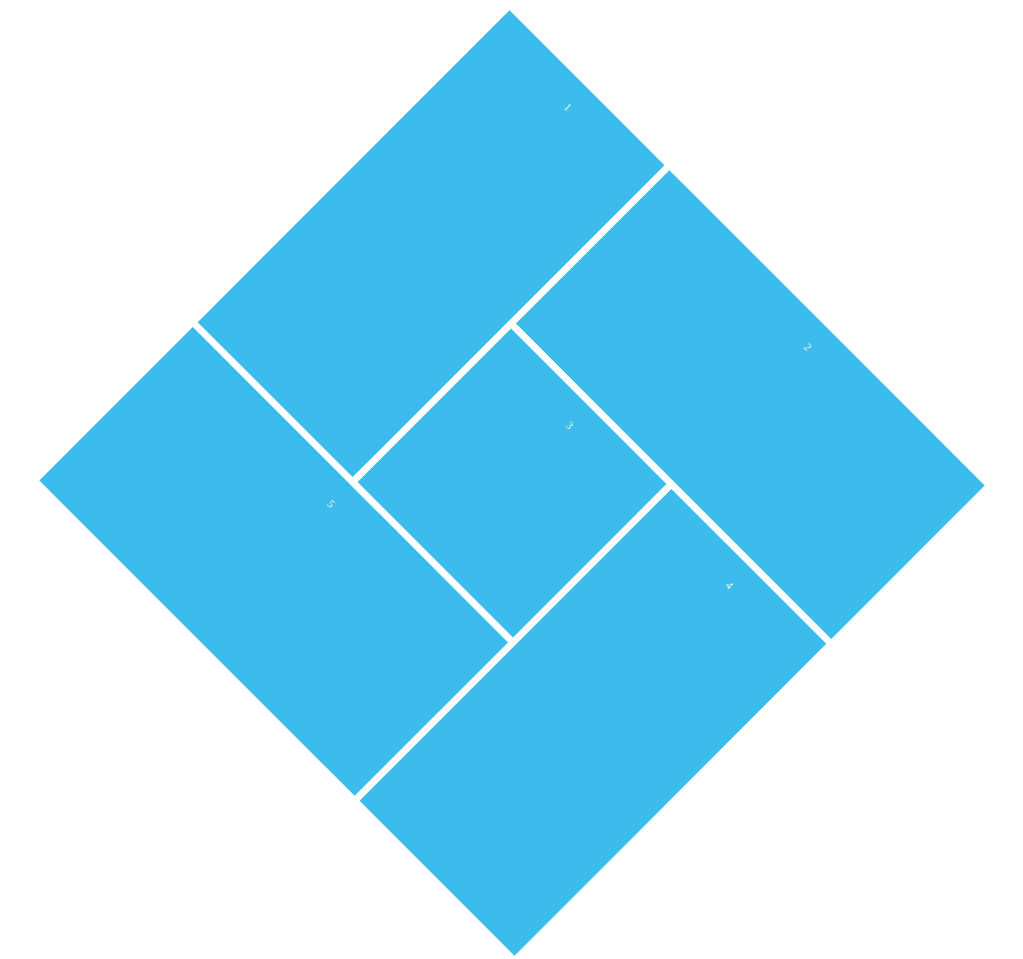
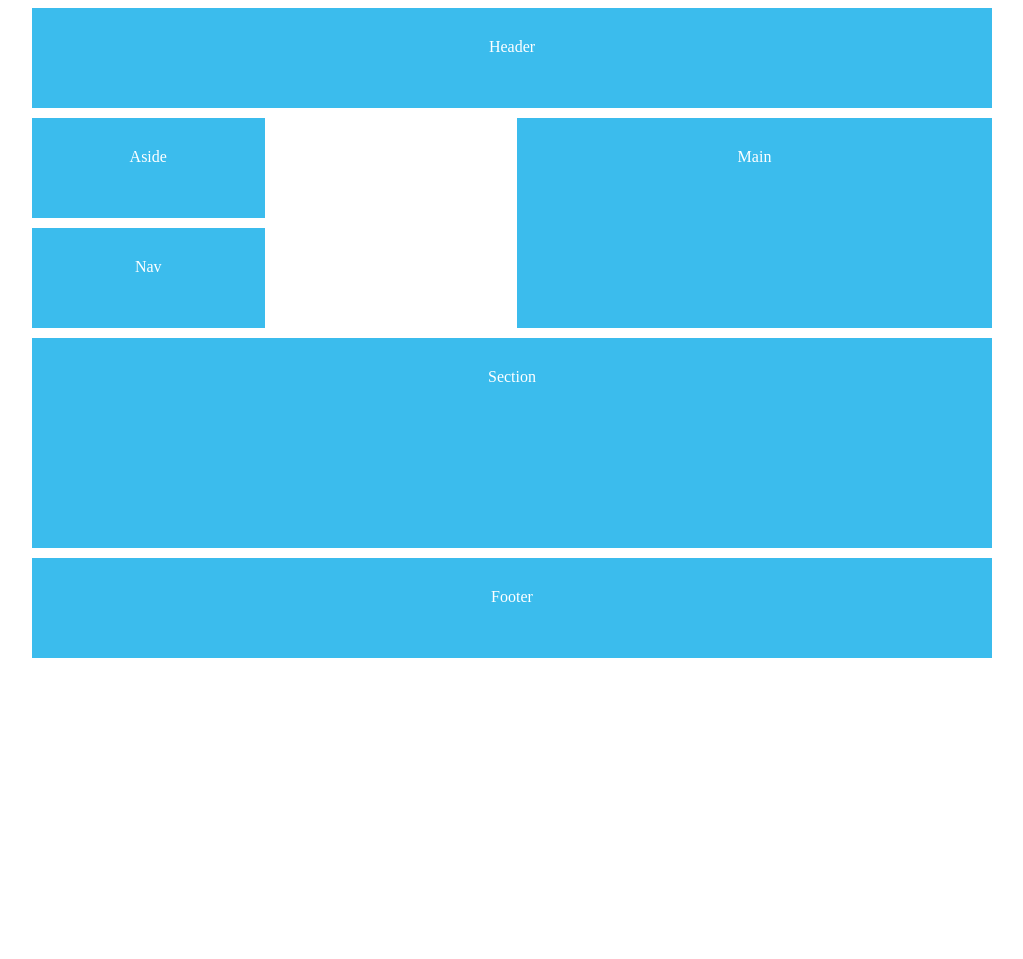
Before and after one commit to maxmagee/css-grids, a plain HTML site: page index.html in a window 1280 px wide. Shown: the whole page, without its empty margins (128-1151 px from the left). After the commit the page ends 800 px from the top, so only its background shows below. Drawn offline with Linux system fonts and the light colour scheme.

Commit message:
Grid areas.

```diff
--- a/index.html
+++ b/index.html
@@ -9,11 +9,12 @@
 </head>
 <body>
     <div id="content">
-        <div class="one">1</div>
-        <div class="two">2</div>
-        <div class="three">3</div>
-        <div class="four">4</div>
-        <div class="five">5</div>
+        <header>Header</header>
+        <main>Main</main>
+        <section>Section</section>
+        <aside>Aside</aside>
+        <nav>Nav</nav>
+        <footer>Footer</footer>
     </div>
 </body>
 </html>
--- a/main.css
+++ b/main.css
@@ -5,44 +5,46 @@ body {
 }
 
 #content {
-    grid-template-columns: repeat(6, 1fr);
-    grid-auto-rows: minmax(150px, auto);
-    grid-gap: 10px;
     display: grid;
+    grid-template-columns: repeat(4, 1fr);
+    grid-auto-rows: minmax(100px, auto);
     max-width: 960px;
     margin: 0 auto;
+    grid-template-areas:
+        "header header header header"
+        "aside . main main"
+        "nav . main main"
+        "section section section section"
+        "section section section section"
+        "footer footer footer footer";
+    grid-gap: 10px;
 }
 
-#content div {
+#content > * {
     background: #3bbced;
     padding: 30px;
 }
 
-.one {
-    grid-column: 1 / 3;
-    grid-row: 1 / 5;
+header {
+    grid-area: header;
 }
 
-.two {
-    grid-column: 3 / 7;
-    grid-row: 1 / 3;
+main {
+    grid-area: main;
 }
 
-.three {
-    grid-column: 3 / 5;
-    grid-row: 3 / 5;
+section {
+    grid-area: section;
 }
 
-.four {
-    grid-column: 5 / 7;
-    grid-row: 3 / 7;
+aside {
+    grid-area: aside;
 }
 
-.five {
-    grid-column: 1 / 5;
-    grid-row: 5 / 7;
+nav {
+    grid-area: nav;
 }
 
-#content {
-    transform: rotateZ(45deg) scale(0.7)
+footer {
+    grid-area: footer;
 }
```
